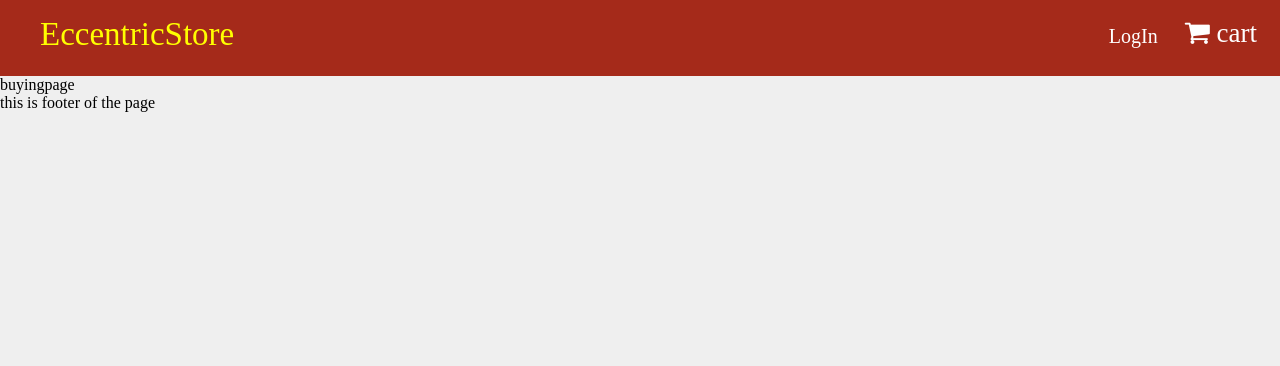
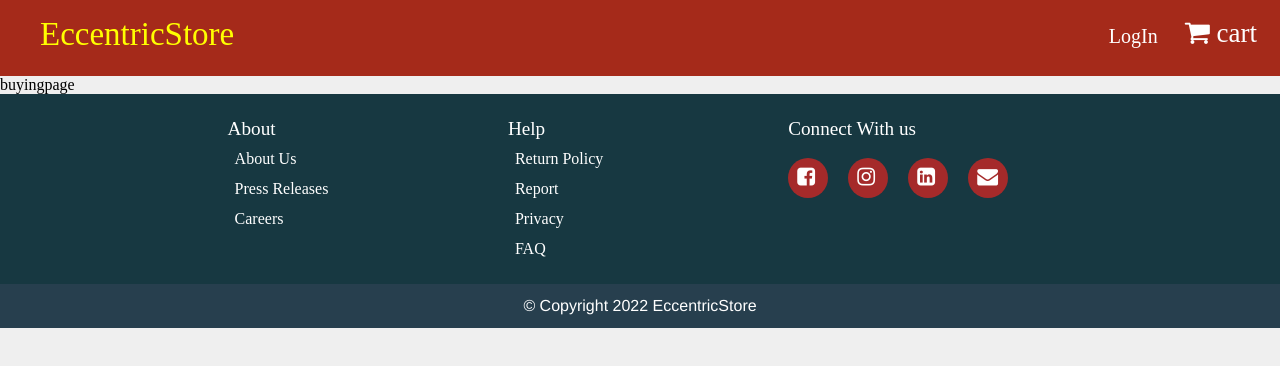
Before and after one commit to deadlock314/Ecommerce-site-Frontend, a React (Create React App) app: page /buyingpage/1 in a window 1280 px wide. Shown: the top 366 px of the page. Built offline with nearby package versions, Linux system fonts and the light colour scheme.

Commit message:
addded footer component with stylesheet

```diff
--- a/src/App.js
+++ b/src/App.js
@@ -25,6 +25,7 @@ function App() {
   <Route path='/cart' element={<Cart/>}/>
  <Route path='ProductInfo/:ProductId' element={<ProductInfo/>}/>
  <Route path='buyingpage/:ProductId' element={<BuyingPage/>}/>
+
   </Routes>
  <Footer/>
  </BrowserRouter>
--- a/src/Components/Footer.js
+++ b/src/Components/Footer.js
@@ -1,8 +1,43 @@
 import React from 'react';
-
+import { Link} from 'react-router-dom';
+import  'font-awesome/css/font-awesome.min.css';
+import './../Styles/FooterStyles.css'
 function Footer() {
     return (
-        <p>this is footer of the page</p>
+        <>
+        <div className='footer-outerarea'>
+        <div className='footer-col'>
+            <div className='footer-row'>
+                <p className='footer-subtitle'>About</p>
+                <ul className='footer-list'>
+                    <li><Link to='/' className='footer-li-item'> About Us</Link> </li>
+                    <li><Link to='/' className='footer-li-item'> Press Releases </Link> </li>
+                    <li><Link to='/' className='footer-li-item'> Careers </Link> </li>
+                </ul>
+            </div>
+            <div className='footer-row'>
+                <p className='footer-subtitle'>Help</p>
+                <ul className='footer-list'>
+                    <li><Link to='/' className='footer-li-item'> Return Policy</Link> </li>
+                    <li><Link to='/' className='footer-li-item'> Report </Link> </li>
+                    <li><Link to='/' className='footer-li-item'> Privacy </Link> </li>
+                    <li><Link to='/' className='footer-li-item'> FAQ </Link> </li>
+                </ul>
+            </div>
+            <div className='footer-row'>
+                <p className='footer-subtitle'>Connect With us</p>
+                <ul className='footer-li-icontainer'>
+                    <li><a className='footer-li-icon' href='https://facebook.com' target='_blank'> <i className='fa fa-facebook-square' ></i></a> </li>
+                    <li><a className='footer-li-icon' href='https://instagram.com/chandan.sonii' target='_blank'> <i className='fa fa-instagram' ></i></a> </li>
+                    <li><a className='footer-li-icon' href='https://linkedin.com/in/chandan-soni-10926a1b5' target='_blank'> <i className='fa fa-linkedin-square' ></i></a> </li>
+                    <li><a className='footer-li-icon' href='mailto:chandansoni2270@gmail.com'target='_blank' > <i className='fa fa-envelope' ></i></a> </li>
+                </ul>
+            </div>
+        </div>
+        </div>
+        <p id='cpright'>  &copy; Copyright { new Date().getFullYear()} EccentricStore</p>
+
+        </>
      );
 }
 
--- a/src/Components/ProductComponent/ExtendedDes.js
+++ b/src/Components/ProductComponent/ExtendedDes.js
@@ -1,5 +1,5 @@
 import React from 'react';
-import '../../Styles/ExdesStyles.css';
+import '../../Styles/ProductInfoStyles/ExdesStyles.css';
 
 function ExtendedDes(props) {
    const ExDes=props.exdes;
--- a/src/Components/ProductComponent/ProductInfo.js
+++ b/src/Components/ProductComponent/ProductInfo.js
@@ -2,7 +2,7 @@ import React, { useEffect, useState } from 'react';
 import { useParams } from 'react-router';
 import ProductInfoStruct from './ProductInfoStruct';
 import productInfoObj from '../../data/productInfoObj';
-import '../../Styles/productInfoStyles.css';
+import '../../Styles/ProductInfoStyles/productInfoStyles.css';
 function ProductInfo() {
 
  const params=useParams();
--- a/src/Components/ProductComponent/ProductStruct.js
+++ b/src/Components/ProductComponent/ProductStruct.js
@@ -1,5 +1,5 @@
 import React from 'react';
-import '../../Styles/productStyles.css';
+import '../../Styles/ProductInfoStyles/productStyles.css';
 import { useNavigate } from 'react-router';
 
 function ProductStruct(productList) {
--- a/src/Components/ProductComponent/Products.js
+++ b/src/Components/ProductComponent/Products.js
@@ -1,7 +1,7 @@
 import React from 'react';
 import ProductStruct from './ProductStruct';
 import Productdata from '../../data/productData';
-import '../../Styles/productStyles.css';
+import '../../Styles/ProductInfoStyles/productStyles.css';
 function Products() {
 
     const [productList,useUpdateProductList]=React.useState(Productdata);
--- /dev/null
+++ b/src/Styles/FooterStyles.css
@@ -0,0 +1,66 @@
+.footer-outerarea{
+
+ padding: 0 10% 0 17%;
+ background-color: #173841;
+
+}
+.footer-col{
+    display: grid;
+    grid-template-columns: 30% 30% 40%;
+    line-height: 30px;
+     background-color: #173841;
+
+}
+.footer-row{
+    margin: 20px 0px 20px 10px;
+
+}
+.footer-subtitle{
+    font-size: 1.2rem;
+    color:#FFF;
+}
+
+.footer-li-item{
+    margin: 0px 0px 0px 7px;
+    color: white;
+    padding: 0;
+}
+.footer-li-item:hover{
+    color: #12bde7;
+}
+
+
+.footer-li-icontainer{
+
+    margin-top: 14px;
+    display: grid;
+    grid-template-columns: repeat(4,60px);
+}
+
+.footer-li-icon{
+    color: white;
+    display: inline-block;
+    background-color: brown;
+    width: 40px;
+    height: 40px;
+   border-radius: 50%;
+   text-decoration: none;
+
+}
+
+.footer-li-icon i{
+    font-size: 1.3rem;
+    display:inline-block;
+    margin: 9px;
+
+}
+
+#cpright{
+    background-color: #273f4e;
+    text-align: center;
+    padding: 13px;
+    font-family: Helvetica, sans-serif;
+    font-weight: 500;
+    color: white;
+
+}
```
Also changed, not shown: src/Styles/ProductInfoStyles/ExdesStyles.css (renamed from src/Styles/ExdesStyles.css), src/Styles/ProductInfoStyles/productInfoStyles.css (renamed from src/Styles/productInfoStyles.css), src/Styles/ProductInfoStyles/productStyles.css (renamed from src/Styles/productStyles.css).
